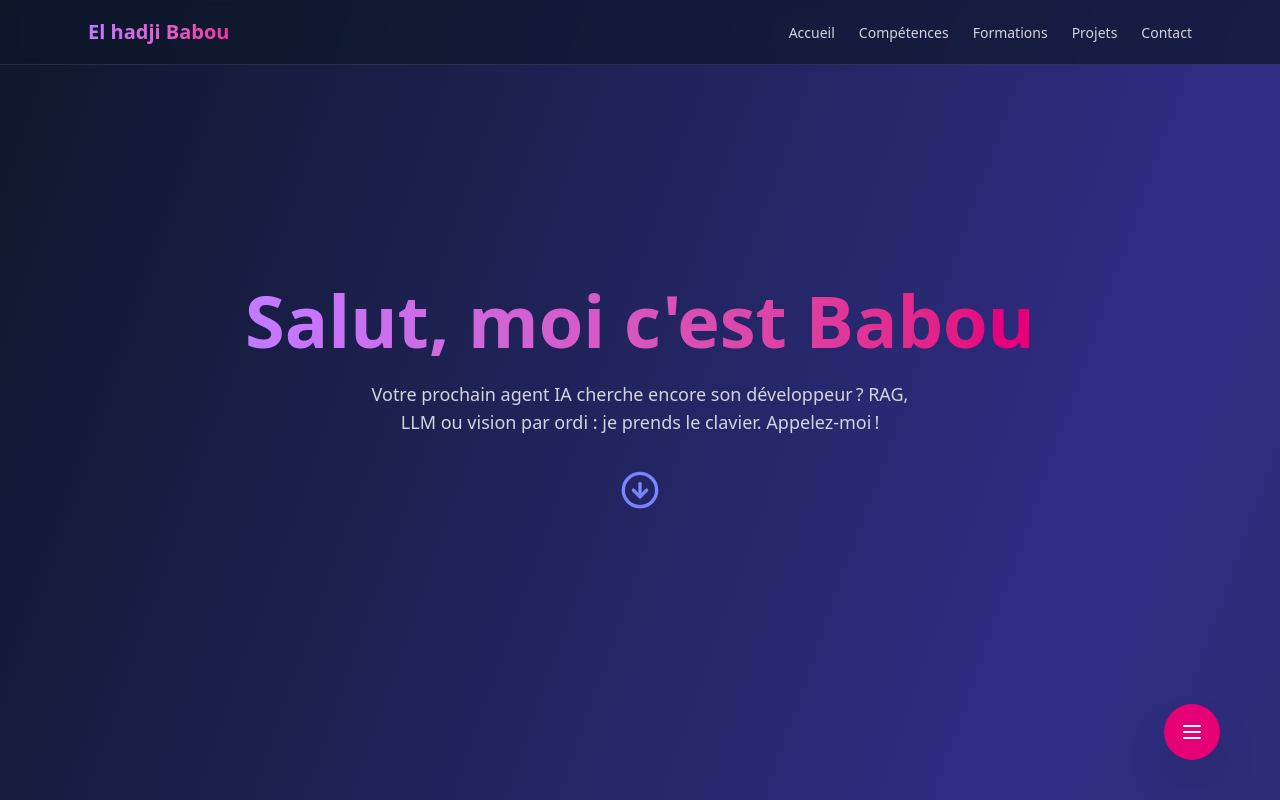
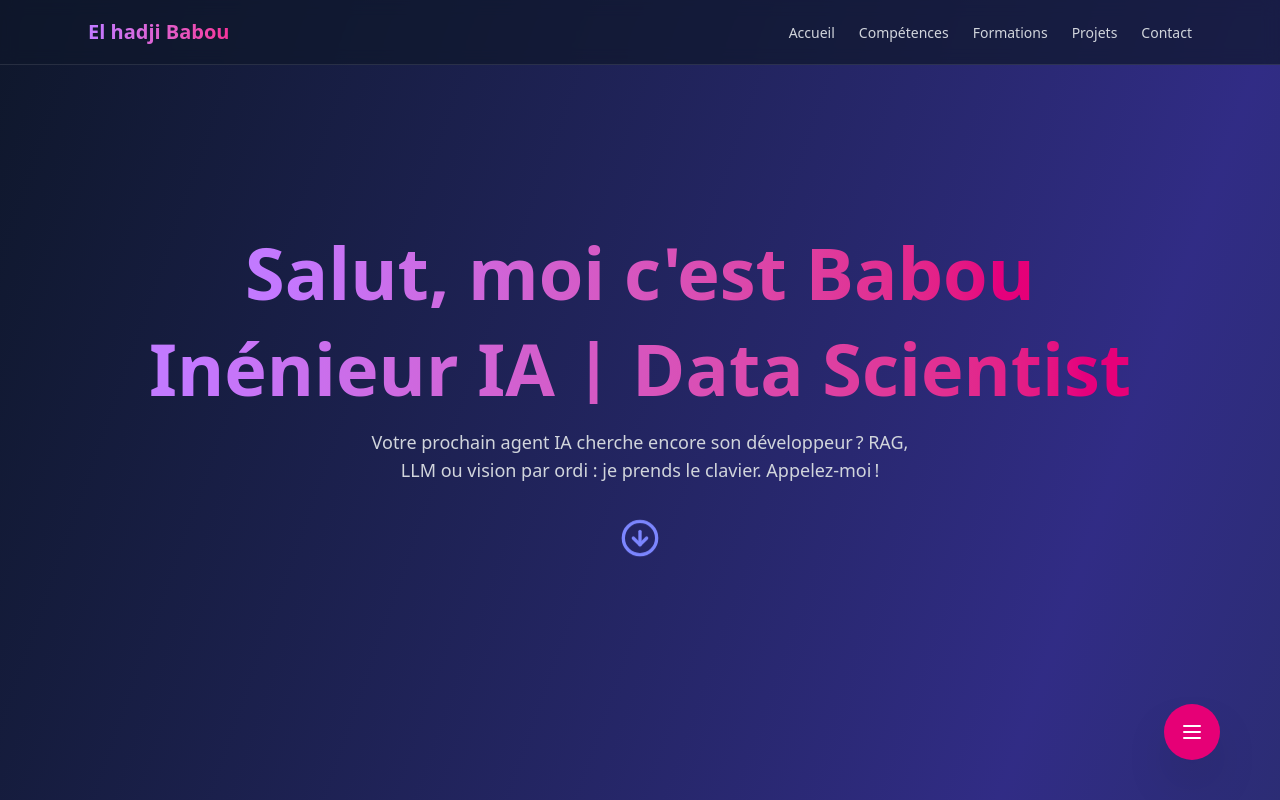
Before and after one commit to Babou001/mon-portfolio, a Next.js app: page / in a window 1280 px wide. Shown: the top 800 px of the page. Built offline with nearby package versions, Linux system fonts and the light colour scheme.

Commit message:
Update Hero.tsx

```diff
--- a/src/components/Hero.tsx
+++ b/src/components/Hero.tsx
@@ -13,6 +13,15 @@ export default function Hero() {
       >
         Salut, moi c&apos;est Babou
       </motion.h1>
+
+      <motion.h2
+        className="text-5xl md:text-7xl font-extrabold mb-6 bg-gradient-to-r from-purple-400 to-pink-600 bg-clip-text text-transparent"
+        initial={{ opacity: 0, y: -30 }}
+        animate={{ opacity: 1, y: 0 }}
+        transition={{ duration: 0.6 }}
+      >
+        Inénieur IA  |  Data Scientist
+      </motion.h2>
       <motion.p
         className="max-w-xl text-lg text-gray-300 mb-10"
         initial={{ opacity: 0 }}
```
